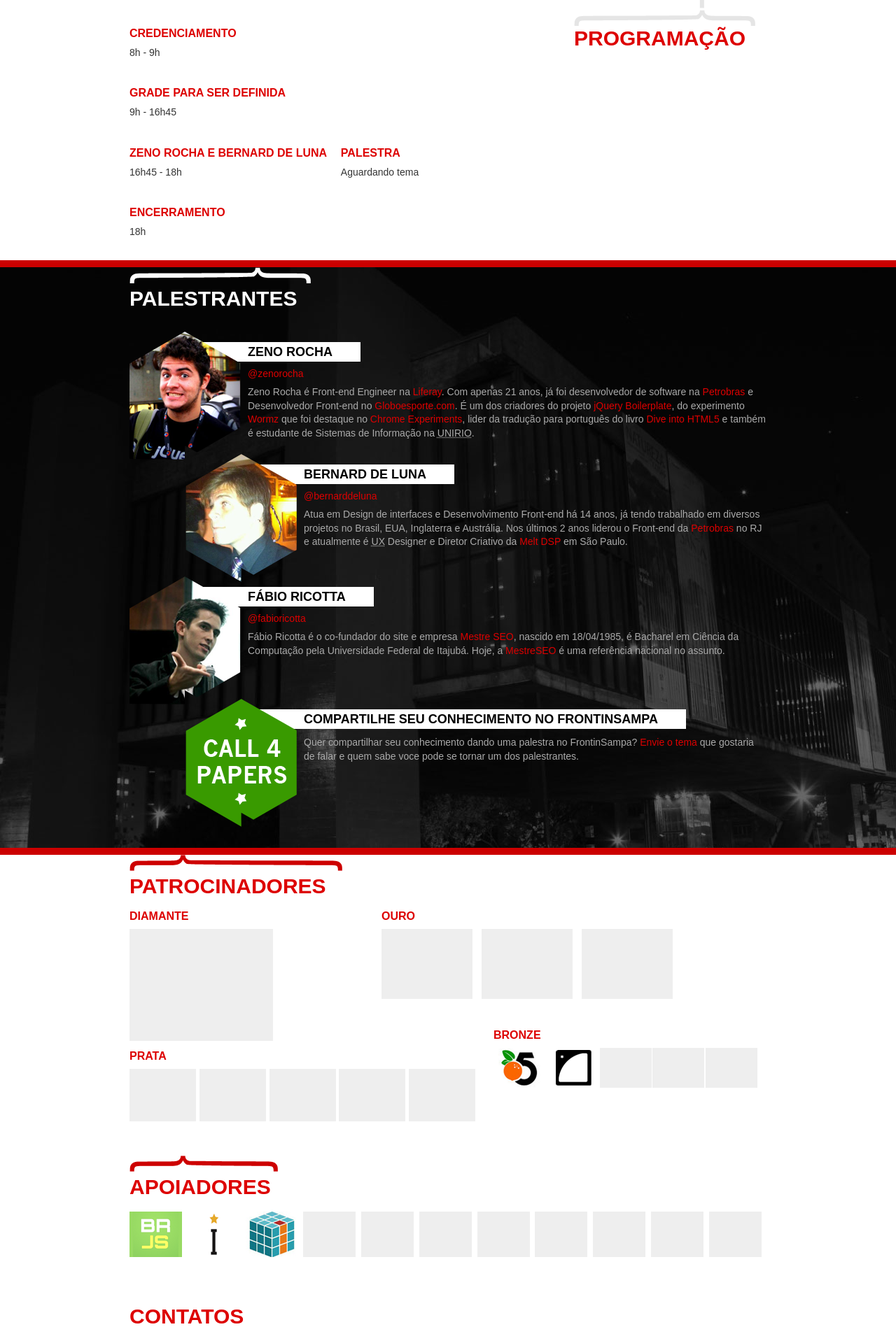
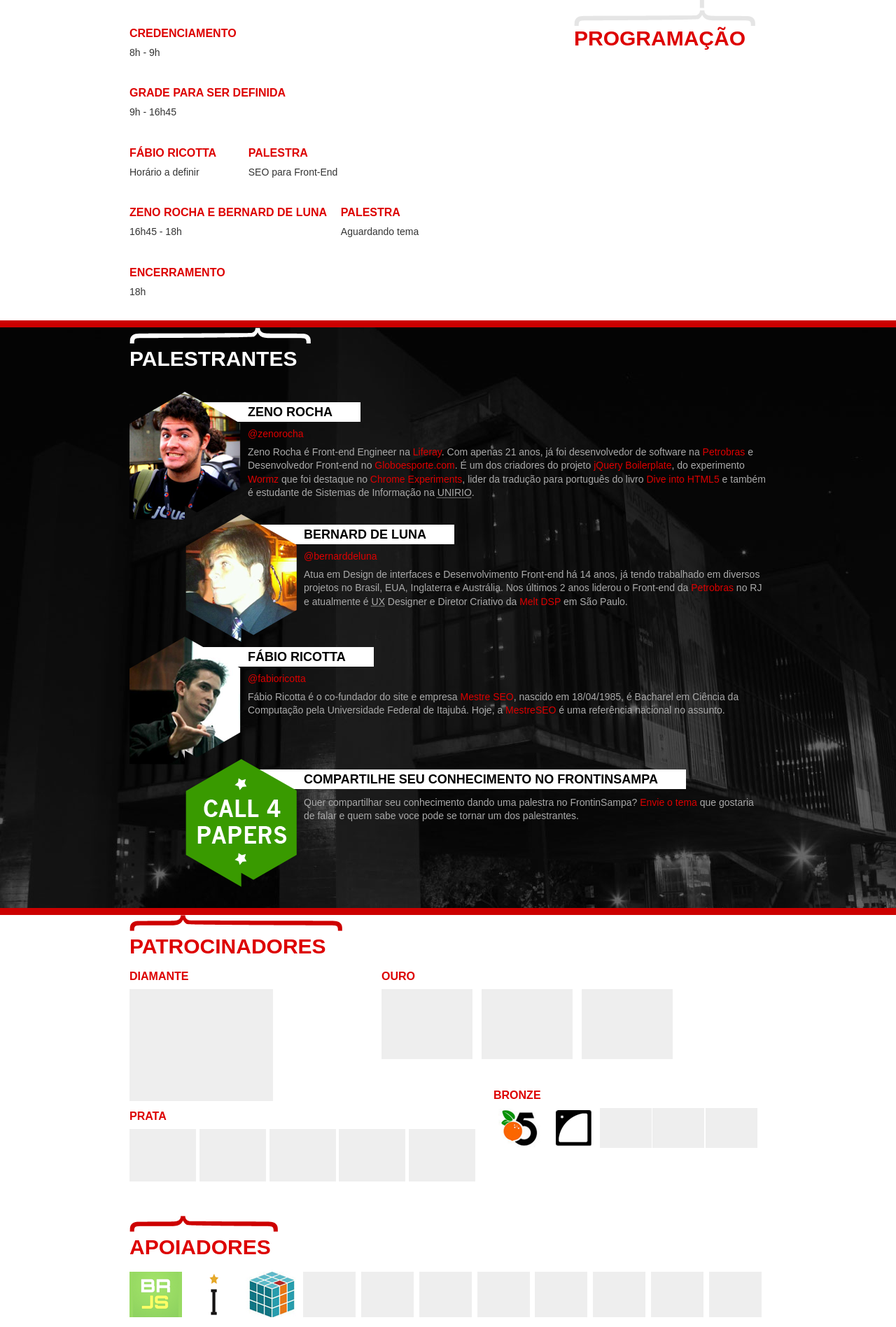
Before and after one commit to braziljs/front-in-sampa, a PHP site: page / in a window 1280 px wide. Shown: the part 903-2800 px from the top of the page at 70% size. Run offline with PHP 8.4, Linux system fonts and the light colour scheme; some libraries are stand-ins or nearby versions.

Commit message:
tema da palestra do Fabio Ricotta

```diff
--- a/index.php
+++ b/index.php
@@ -126,6 +126,16 @@
 						<li>
 							<h2>Grade para ser definida</h2>
 							<p>9h - 16h45</p>
+						</li>
+					</ul>
+					<ul>
+						<li>
+							<h2>Fábio Ricotta</h2>
+							<p>Horário a definir</p>
+						</li>
+						<li>
+							<h2>Palestra</h2>
+							<p>SEO para Front-End</p>
 						</li>
 					</ul>
 					<ul>
```
